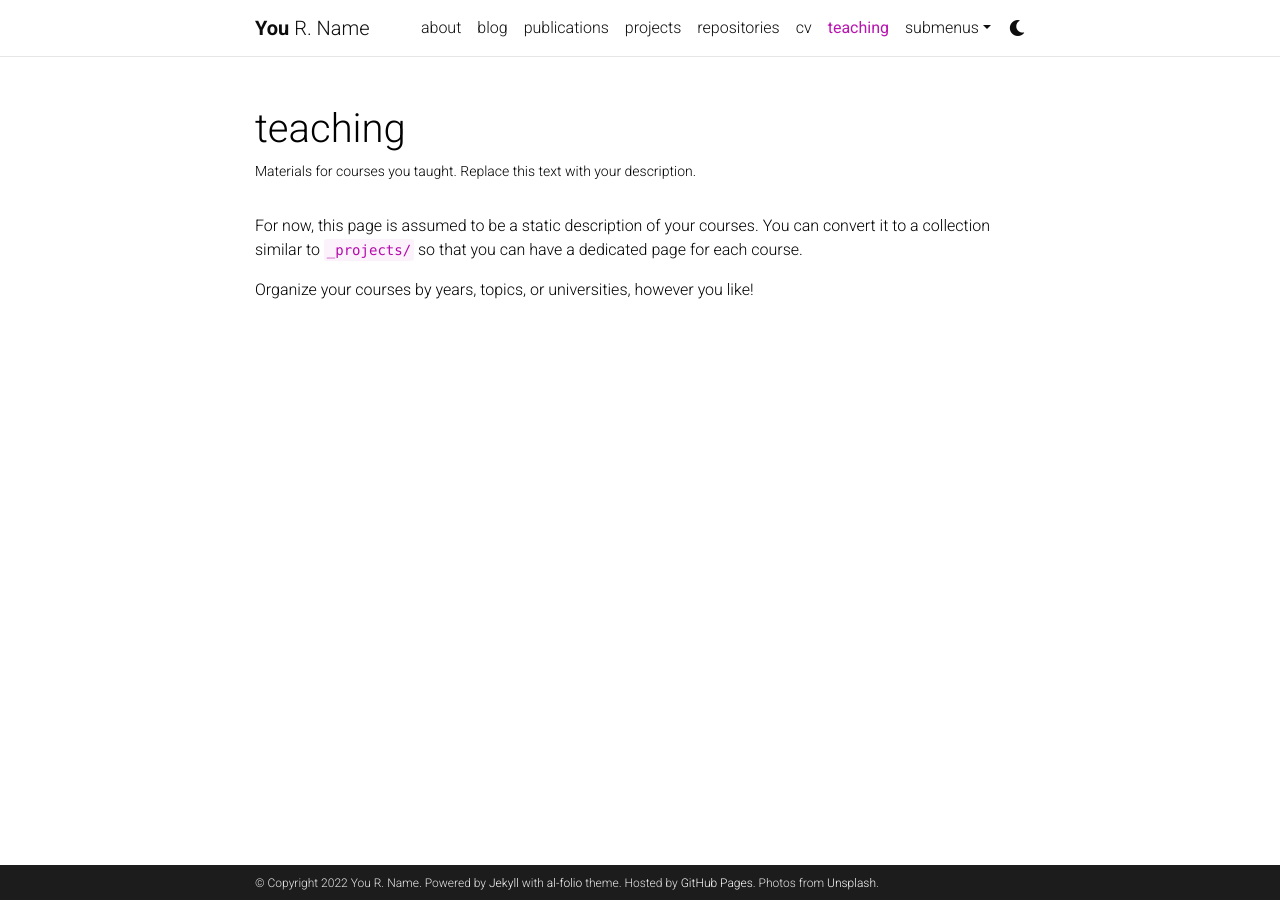
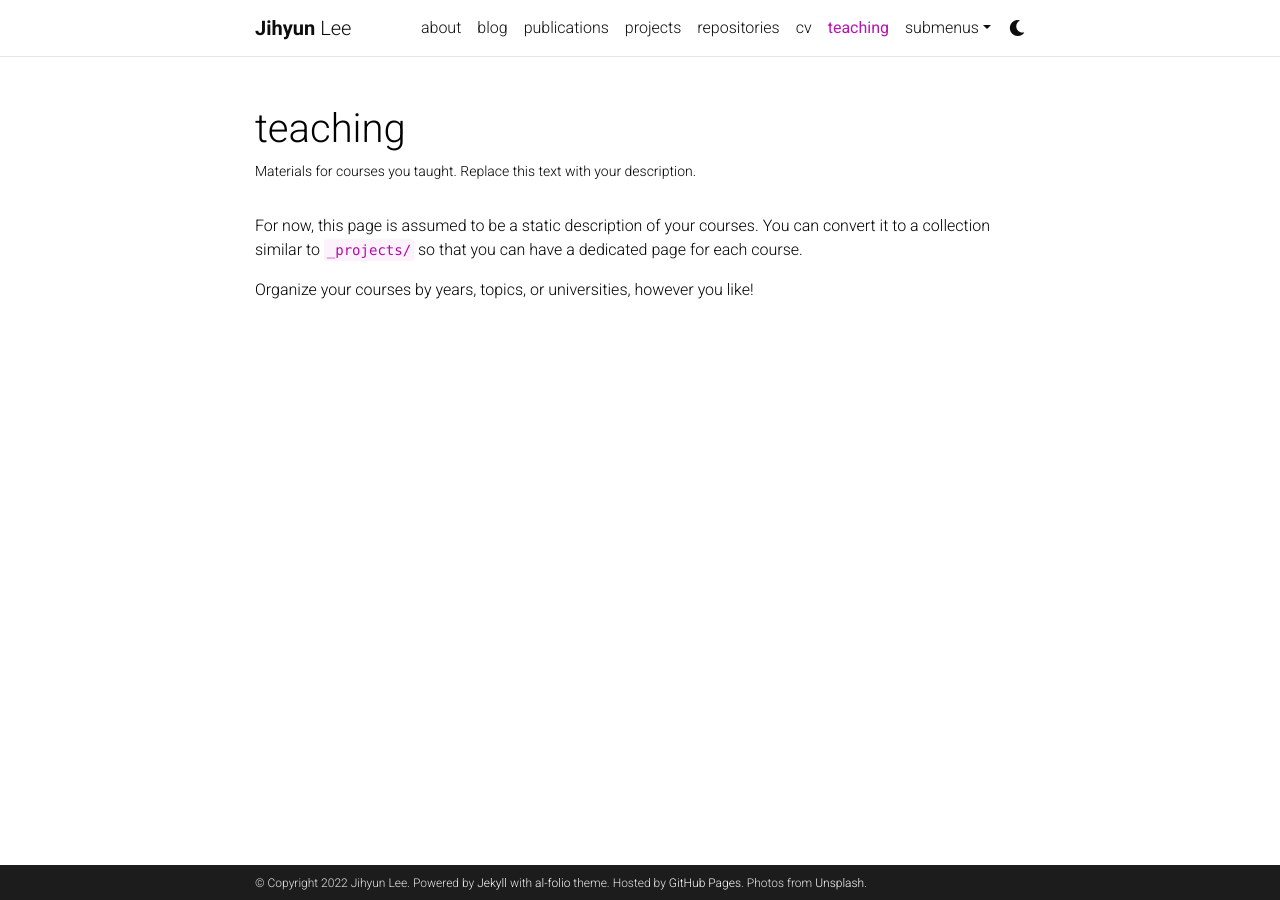
Before and after one commit to zzhxxnee/zzhxxnee.github.io, a Jekyll site: the page built from _pages/teaching.md, in a window 1280 px wide. Built offline with Jekyll 4.4.1, drawn with Linux system fonts in a browser that asks for light colours; comment, search, counter and statistics services are not loaded; a style sheet for code colours, icons or effects is not loaded.

Commit message:
Update _config.yml

```diff
--- a/_config.yml
+++ b/_config.yml
@@ -3,10 +3,10 @@
 # -----------------------------------------------------------------------------
 
 title: blank # the website title (if blank, full name will be used instead)
-first_name: You
-middle_name: R.
-last_name: Name
-email: you@example.com
+first_name: Jihyun
+middle_name:
+last_name: Lee
+email: 20201008@sungshin.ac.kr
 description: > # the ">" symbol means to ignore newlines until "footer_text:"
   A simple, whitespace theme for academics. Based on [*folio](https://github.com/bogoli/-folio) design.
 footer_text: >
@@ -18,8 +18,8 @@
 lang: en # the language of your site (for example: en, fr, cn, ru, etc.)
 icon: ⚛️  # the emoji used as the favicon (alternatively, provide image name in /assets/img/)
 
-url: https://alshedivat.github.io # the base hostname & protocol for your site
-baseurl: /al-folio # the subpath of your site, e.g. /blog/
+url: https://zzhxxnee.github.io # the base hostname & protocol for your site
+baseurl: / # the subpath of your site, e.g. /blog/
 last_updated: false # set to true if you want to display last updated in the footer
 impressum_path:  # set to path to include impressum link in the footer, use the same path as permalink in a page, helps to conform with EU GDPR
 
```
